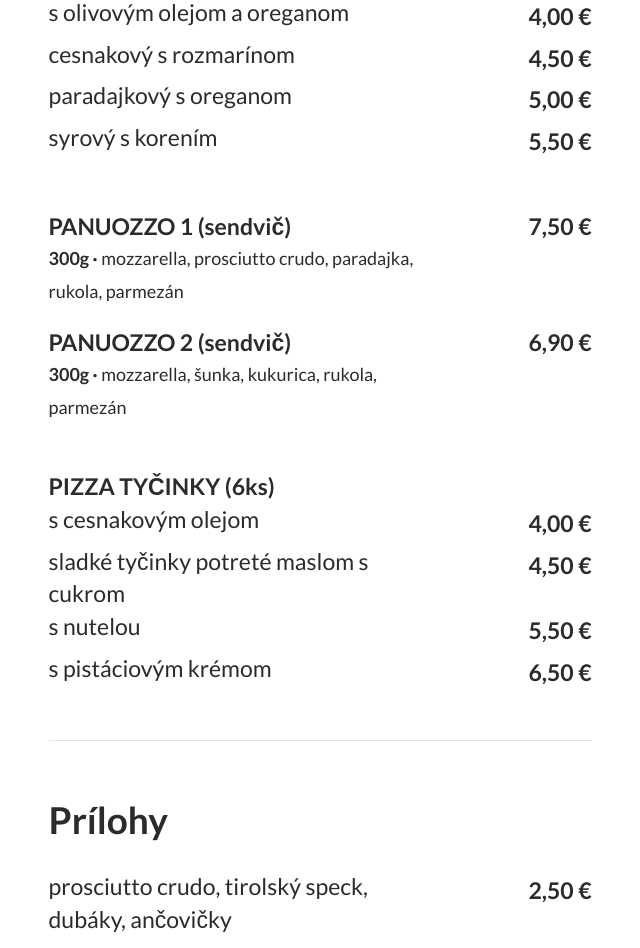
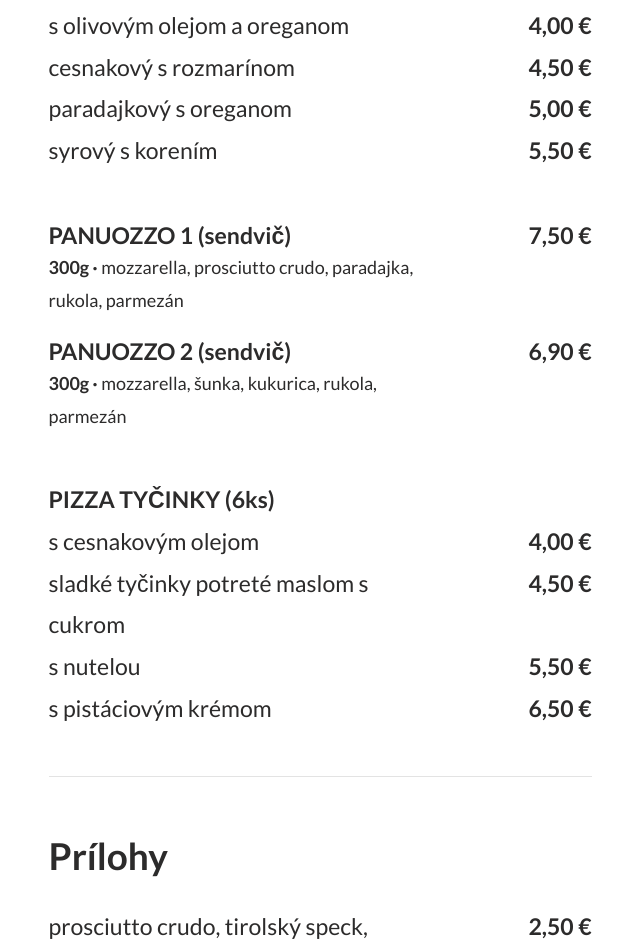
Before and after one commit to benistary/cipollina-netlify-cms, a Next.js app: page / in a window 1280 px wide. Shown: the part 3184-4132 px from the top of the page, without its empty margins (320-960 px from the left). Built offline with nearby package versions, Linux system fonts and the light colour scheme.

Commit message:
fix line-heights

```diff
--- a/pages/index.tsx
+++ b/pages/index.tsx
@@ -99,6 +99,7 @@ function HomePage() {
                 <P
                   css={{
                     fontSize: "$h4",
+                    lineHeight: "$h4",
                     fontWeight: "$bold",
                     marginBottom: 0,
                   }}
@@ -108,7 +109,13 @@ function HomePage() {
                 <Dl>
                   {posuchy.products.map(({ label, price }) => (
                     <React.Fragment key={label}>
-                      <Dt css={{ fontSize: "$h4", marginBottom: 0 }}>
+                      <Dt
+                        css={{
+                          fontSize: "$h4",
+                          lineHeight: "$h4",
+                          marginBottom: 0,
+                        }}
+                      >
                         {label}
                       </Dt>
                       <Dd>
@@ -132,6 +139,7 @@ function HomePage() {
                 <P
                   css={{
                     fontSize: "$h4",
+                    lineHeight: "$h4",
                     fontWeight: "$bold",
                     marginBottom: 0,
                   }}
@@ -141,7 +149,13 @@ function HomePage() {
                 <Dl>
                   {sticks.products.map(({ label, price }) => (
                     <React.Fragment key={label}>
-                      <Dt css={{ fontSize: "$h4", marginBottom: 0 }}>
+                      <Dt
+                        css={{
+                          fontSize: "$h4",
+                          lineHeight: "$h4",
+                          marginBottom: 0,
+                        }}
+                      >
                         {label}
                       </Dt>
                       <Dd>
@@ -177,7 +191,9 @@ function HomePage() {
                 <Dl>
                   {additions.map(({ label, price }) => (
                     <React.Fragment key={label}>
-                      <Dt css={{ fontSize: "$h4" }}>{label}</Dt>
+                      <Dt css={{ fontSize: "$h4", lineHeight: "$h4" }}>
+                        {label}
+                      </Dt>
                       <Dd>
                         <Span
                           css={{
```
